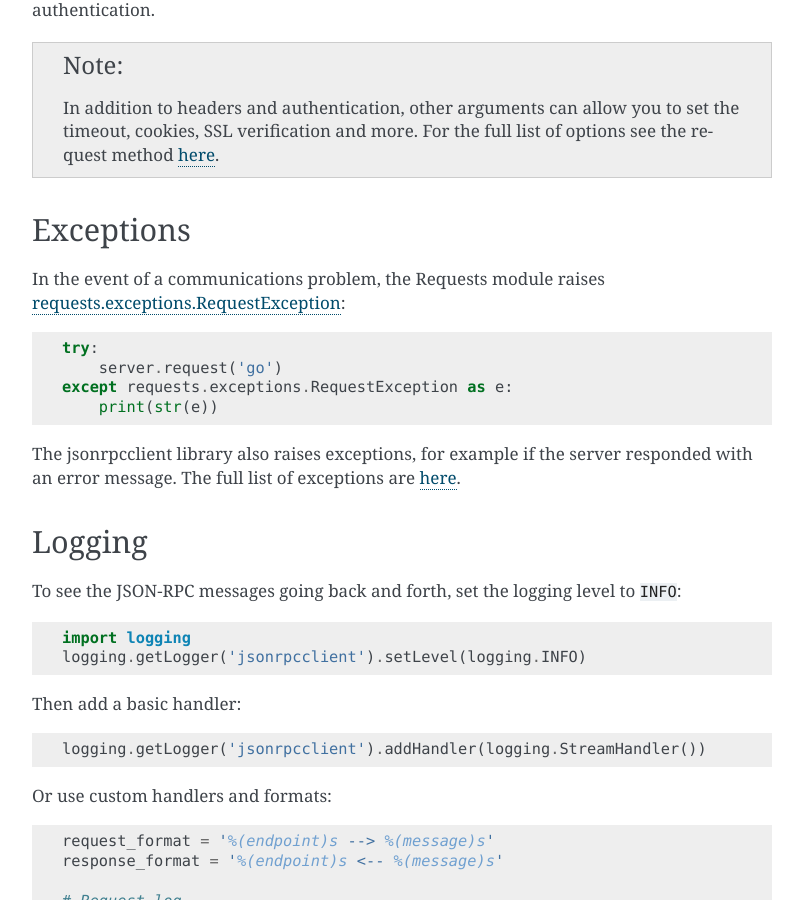
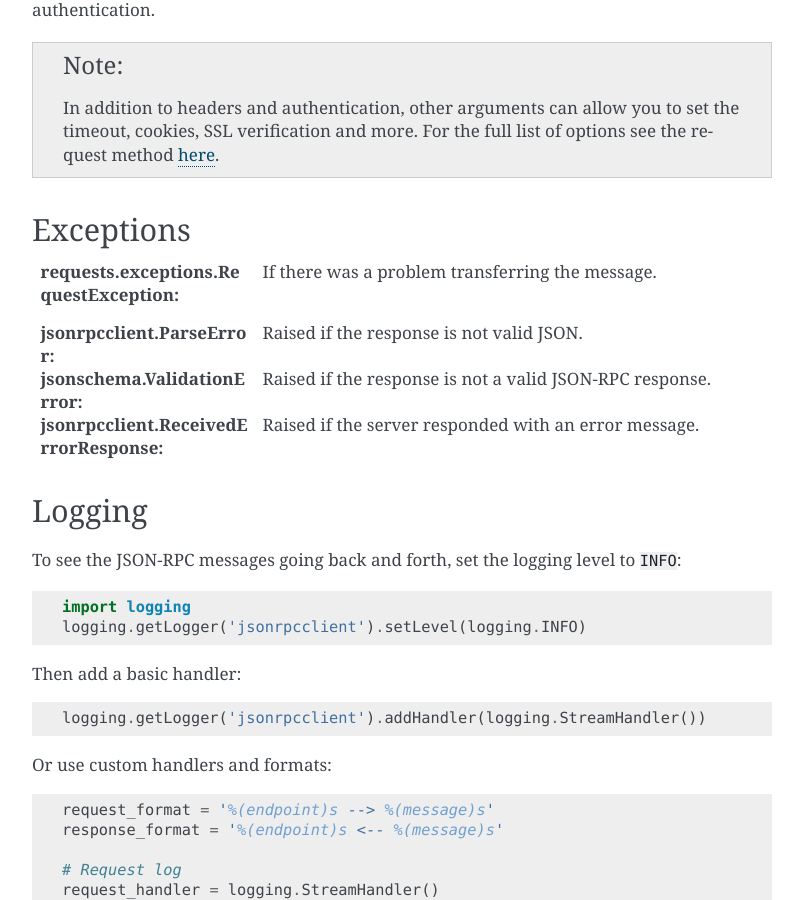
Before and after one commit to explodinglabs/jsonrpcclient, a Sphinx documentation site: the page built from doc/http.rst, in a window 1280 px wide and 900 px high, scrolled down 1811 px. Shown: the whole window, without its empty margins (238-1041 px from the left). Built offline with Sphinx 7.4.7, drawn with Linux system fonts in a browser that asks for light colours.

Commit message:
Further docs on exceptions

```diff
--- a/doc/_includes/exceptions.rst
+++ b/doc/_includes/exceptions.rst
@@ -1,3 +1,7 @@
-The jsonrpcclient library also raises exceptions, for example if the server
-responded with an error message. The full list of exceptions are `here
-<api.html#exceptions>`_.
+.. api.html#exceptions.ParseError
+.. http://python-jsonschema.readthedocs.org/en/latest/errors/#jsonschema.exceptions.ValidationError
+.. api.html#exceptions.ReceivedErrorResponse
+
+:jsonrpcclient.ParseError: Raised if the response is not valid JSON.
+:jsonschema.ValidationError: Raised if the response is not a valid JSON-RPC response.
+:jsonrpcclient.ReceivedErrorResponse: Raised if the server responded with an error message.
--- a/doc/http.rst
+++ b/doc/http.rst
@@ -55,15 +55,12 @@ handles the authentication.
 Exceptions
 ==========
 
-In the event of a communications problem, the Requests module raises
-`requests.exceptions.RequestException <http://docs.python-requests.org/en/latest/user/quickstart/#errors-and-exceptions>`_::
-
-    try:
-        server.request('go')
-    except requests.exceptions.RequestException as e:
-        print(str(e))
+:requests.exceptions.RequestException:
+    If there was a problem transferring the message.
 
 .. include:: _includes/exceptions.rst
+
+.. <http://docs.python-requests.org/en/latest/user/quickstart/#errors-and-exceptions>`_
 
 Logging
 =======
```
Also changed, not shown: 1 other file.
